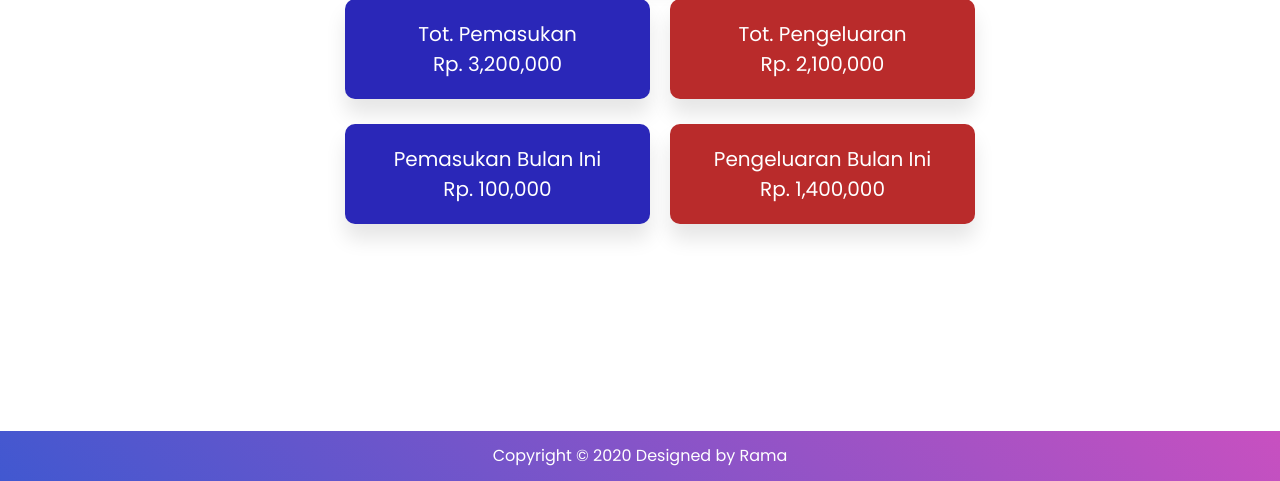
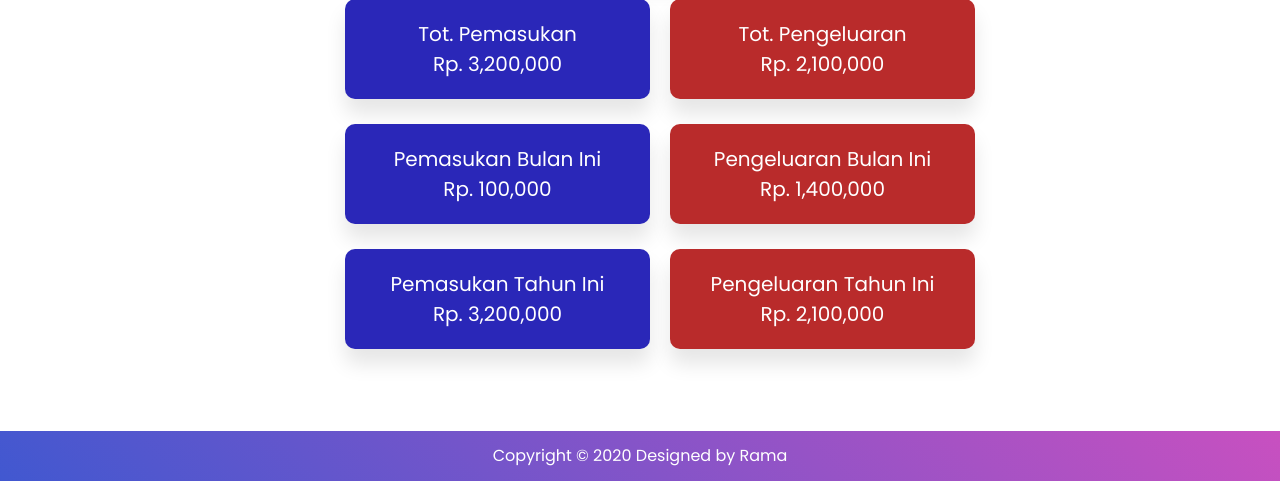
Before and after one commit to RizkiAuliaRamadhan/MyApp, a PHP site: page /user in a window 1280 px wide. Shown: the part 319-800 px from the top of the page. Run offline with PHP 8.4, Linux system fonts and the light colour scheme; a user stored in the database is signed in; data comes from the database, SQL or seed files in the repository; some libraries are stand-ins or nearby versions.

Commit message:
Aplikasi SI Kas

```diff
--- a/SI Kas/view/user/dashboard.php
+++ b/SI Kas/view/user/dashboard.php
@@ -5,8 +5,12 @@ $pengeluaran = query("SELECT SUM(nominal) FROM pengeluaran")[0];
 $saldo = $pemasukan['SUM(nominal)'] - $pengeluaran['SUM(nominal)'];
 
 $bln = date('m');
-$pemasukan_bln = query("SELECT SUM(nominal) FROM pemasukan WHERE MONTH(tanggal_pemasukan) = $bln")[0];
-$pengeluaran_bln = query("SELECT SUM(nominal) FROM pengeluaran WHERE MONTH(tanggal_pengeluaran) = $bln")[0];
+$tahun = date('Y');
+$pemasukan_bln = query("SELECT SUM(nominal) FROM pemasukan WHERE MONTH(tanggal_pemasukan) = $bln AND YEAR(tanggal_pemasukan) = $tahun")[0];
+$pengeluaran_bln = query("SELECT SUM(nominal) FROM pengeluaran WHERE MONTH(tanggal_pengeluaran) = $bln AND YEAR(tanggal_pengeluaran) = $tahun")[0];
+
+$pemasukan_thn = query("SELECT SUM(nominal) FROM pemasukan WHERE YEAR(tanggal_pemasukan) = $tahun")[0];
+$pengeluaran_thn = query("SELECT SUM(nominal) FROM pengeluaran WHERE YEAR(tanggal_pengeluaran) = $tahun")[0];
 
 ?>
 <h1 style="text-align: center;">Selamat Datang <?= ucfirst($_SESSION["username"]);?></h1>
@@ -36,4 +40,14 @@ $pengeluaran_bln = query("SELECT SUM(nominal) FROM pengeluaran WHERE MONTH(tangg
         <p>Rp. <?= number_format($pengeluaran_bln['SUM(nominal)']) ?></p>
     </div>
 </div>
+<div class="flex">
+    <div class="card-info2">
+        <p>Pemasukan Tahun Ini</p>
+        <p>Rp. <?= number_format($pemasukan_thn['SUM(nominal)']) ?></p>
+    </div>
+    <div class="card-warning">
+        <p>Pengeluaran Tahun Ini</p>
+        <p>Rp. <?= number_format($pengeluaran_thn['SUM(nominal)']) ?></p>
+    </div>
+</div>
 <div class="margin-bottom"></div>
```
Also changed, not shown: SI Kas/view/user/pemasukan.php (+18 -4 lines), SI Kas/view/user/pengeluaran.php (+18 -4 lines).
